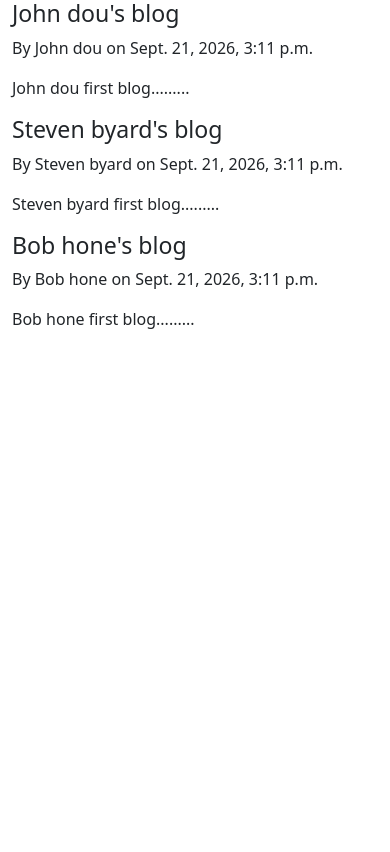
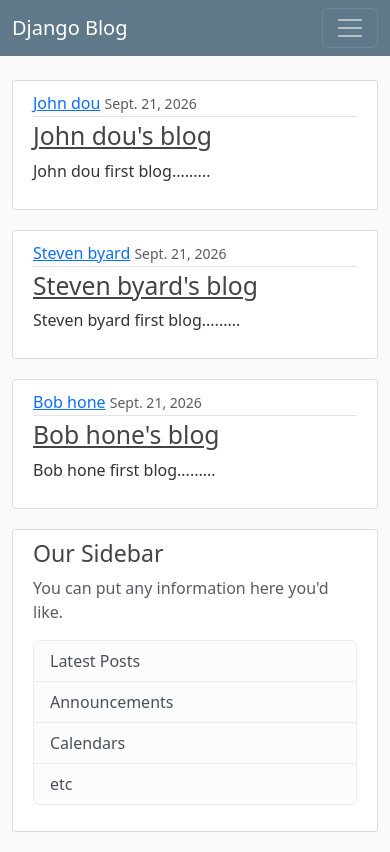
Before and after one commit to NayamulNirob/Practice_Python, a Django app: page / in a window 390 px wide. Before the commit the page ends 329 px from the top, so only its background shows below. Run offline with Django 5.2, Linux system fonts and the light colour scheme.

Commit message:
Add main.css and overhaul base template
Add blog/static/blog/main.css for site-wide styling (header, navbar, content sections, article/account styles). Update templates/blog/base.html to {% load static %}, include the new CSS, and refactor layout: replace simple container with a fixed-top Bootstrap navbar, responsive collapse, two-column main area (content + sidebar), and adjusted script/tag formatting. Minor title spacing fix. Changes are visual/layout-focused and add a sidebar and custom theme while keeping existing Bootstrap assets.

```diff
--- /dev/null
+++ b/django_project/blog/static/blog/main.css
@@ -0,0 +1,84 @@
+body {
+  background: #fafafa;
+  color: #333333;
+  margin-top: 5rem;
+}
+
+h1, h2, h3, h4, h5, h6 {
+  color: #444444;
+}
+
+ul {
+  margin: 0;
+}
+
+.bg-steel {
+  background-color: #5f788a;
+}
+
+.site-header .navbar-nav .nav-link {
+  color: #cbd5db;
+}
+
+.site-header .navbar-nav .nav-link:hover {
+  color: #ffffff;
+}
+
+.site-header .navbar-nav .nav-link.active {
+  font-weight: 500;
+}
+
+.content-section {
+  background: #ffffff;
+  padding: 10px 20px;
+  border: 1px solid #dddddd;
+  border-radius: 3px;
+  margin-bottom: 20px;
+}
+
+.article-title {
+  color: #444444;
+}
+
+a.article-title:hover {
+  color: #428bca;
+  text-decoration: none;
+}
+
+.article-content {
+  white-space: pre-line;
+}
+
+.article-img {
+  height: 65px;
+  width: 65px;
+  margin-right: 16px;
+}
+
+.article-metadata {
+  padding-bottom: 1px;
+  margin-bottom: 4px;
+  border-bottom: 1px solid #e3e3e3
+}
+
+.article-metadata a:hover {
+  color: #333;
+  text-decoration: none;
+}
+
+.article-svg {
+  width: 25px;
+  height: 25px;
+  vertical-align: middle;
+}
+
+.account-img {
+  height: 125px;
+  width: 125px;
+  margin-right: 20px;
+  margin-bottom: 16px;
+}
+
+.account-heading {
+  font-size: 2.5rem;
+}
--- a/django_project/blog/templates/blog/base.html
+++ b/django_project/blog/templates/blog/base.html
@@ -1,24 +1,68 @@
+{% load static %}
 <!DOCTYPE html>
 <html lang="en">
 <head>
     <meta charset="UTF-8">
     <meta name="viewport" content="width=device-width, initial-scale=1">
-    <title>Bootstrap demo</title>
-    <link href="https://cdn.jsdelivr.net/npm/bootstrap@5.3.8/dist/css/bootstrap.min.css" rel="stylesheet" integrity="sha384-sRIl4kxILFvY47J16cr9ZwB07vP4J8+LH7qKQnuqkuIAvNWLzeN8tE5YBujZqJLB" crossorigin="anonymous">
+    <link href="https://cdn.jsdelivr.net/npm/bootstrap@5.3.8/dist/css/bootstrap.min.css" rel="stylesheet"
+          integrity="sha384-sRIl4kxILFvY47J16cr9ZwB07vP4J8+LH7qKQnuqkuIAvNWLzeN8tE5YBujZqJLB" crossorigin="anonymous">
+    <link rel="stylesheet" href="{% static 'blog/main.css' %}">
     {% if title %}
-      <title>Django Blog -{{title }}</title>
+        <title>Django Blog -{{ title }}</title>
     {% else %}
         <title>Django Blog</title>
     {% endif %}
 
 </head>
 <body>
-<div class="container">
-    {% block content %}
-    {% endblock %}
-</div>
+<header class="site-header">
+  <nav class="navbar navbar-expand-md navbar-dark bg-steel fixed-top">
+    <div class="container">
+      <a class="navbar-brand mr-4" href="/">Django Blog</a>
+      <button class="navbar-toggler" type="button" data-toggle="collapse" data-target="#navbarToggle" aria-controls="navbarToggle" aria-expanded="false" aria-label="Toggle navigation">
+      <span class="navbar-toggler-icon"></span>
+      </button>
+      <div class="collapse navbar-collapse" id="navbarToggle">
+        <div class="navbar-nav mr-auto">
+          <a class="nav-item nav-link" href="/">Home</a>
+          <a class="nav-item nav-link" href="/about">About</a>
+        </div>
+        <!-- Navbar Right Side -->
+        <div class="navbar-nav">
+          <a class="nav-item nav-link" href="#">Login</a>
+          <a class="nav-item nav-link" href="#">Register</a>
+        </div>
+      </div>
+    </div>
+  </nav>
+</header>
 
-<script src="https://cdn.jsdelivr.net/npm/@popperjs/core@2.11.8/dist/umd/popper.min.js" integrity="sha384-I7E8VVD/ismYTF4hNIPjVp/Zjvgyol6VFvRkX/vR+Vc4jQkC+hVqc2pM8ODewa9r" crossorigin="anonymous"></script>
-<script src="https://cdn.jsdelivr.net/npm/bootstrap@5.3.8/dist/js/bootstrap.min.js" integrity="sha384-G/EV+4j2dNv+tEPo3++6LCgdCROaejBqfUeNjuKAiuXbjrxilcCdDz6ZAVfHWe1Y" crossorigin="anonymous"></script>
+<main role="main" class="container">
+  <div class="row">
+    <div class="col-md-8">
+      {% block content %}{% endblock %}
+    </div>
+    <div class="col-md-4">
+      <div class="content-section">
+        <h3>Our Sidebar</h3>
+        <p class='text-muted'>You can put any information here you'd like.
+          <ul class="list-group">
+            <li class="list-group-item list-group-item-light">Latest Posts</li>
+            <li class="list-group-item list-group-item-light">Announcements</li>
+            <li class="list-group-item list-group-item-light">Calendars</li>
+            <li class="list-group-item list-group-item-light">etc</li>
+          </ul>
+        </p>
+      </div>
+    </div>
+  </div>
+</main>
+
+<script src="https://cdn.jsdelivr.net/npm/@popperjs/core@2.11.8/dist/umd/popper.min.js"
+        integrity="sha384-I7E8VVD/ismYTF4hNIPjVp/Zjvgyol6VFvRkX/vR+Vc4jQkC+hVqc2pM8ODewa9r"
+        crossorigin="anonymous"></script>
+<script src="https://cdn.jsdelivr.net/npm/bootstrap@5.3.8/dist/js/bootstrap.min.js"
+        integrity="sha384-G/EV+4j2dNv+tEPo3++6LCgdCROaejBqfUeNjuKAiuXbjrxilcCdDz6ZAVfHWe1Y"
+        crossorigin="anonymous"></script>
 </body>
 </html>
--- a/django_project/blog/templates/blog/home.html
+++ b/django_project/blog/templates/blog/home.html
@@ -1,8 +1,15 @@
 {% extends "blog/base.html" %}
 {% block content %}
-{% for post in posts %}
-<h3>{{post.title }}</h3>
-    <p>By {{ post.auther }} on {{ post.date_posted }}</p>
-    <p>{{ post.content }}</p>
-{% endfor %}
+    {% for post in posts %}
+        <article class="media content-section">
+            <div class="media-body">
+                <div class="article-metadata">
+                    <a class="mr-2" href="#">{{ post.auther }}</a>
+                    <small class="text-muted">{{ post.date_posted }}</small>
+                </div>
+                <h2><a class="article-title" href="#">{{ post.title }}</a></h2>
+                <p class="article-content">{{ post.content }}</p>
+            </div>
+        </article>
+    {% endfor %}
 {% endblock content %}
--- a/django_project/blog/views.py
+++ b/django_project/blog/views.py
@@ -7,17 +7,17 @@ posts=[
     {'auther':'John dou',
      'title' :'John dou\'s blog',
      'content':'John dou first blog.........',
-     'date_posted':datetime.datetime.now()
+     'date_posted':datetime.date.today()
      },
      {'auther':'Steven byard',
      'title' :'Steven byard\'s blog',
      'content':'Steven byard first blog.........',
-     'date_posted':datetime.datetime.now()
+     'date_posted':datetime.date.today()
      },
     {'auther':'Bob hone',
      'title' :'Bob hone\'s blog',
      'content':'Bob hone first blog.........',
-     'date_posted':datetime.datetime.now()
+     'date_posted':datetime.date.today()
      }
 ]
 
```
